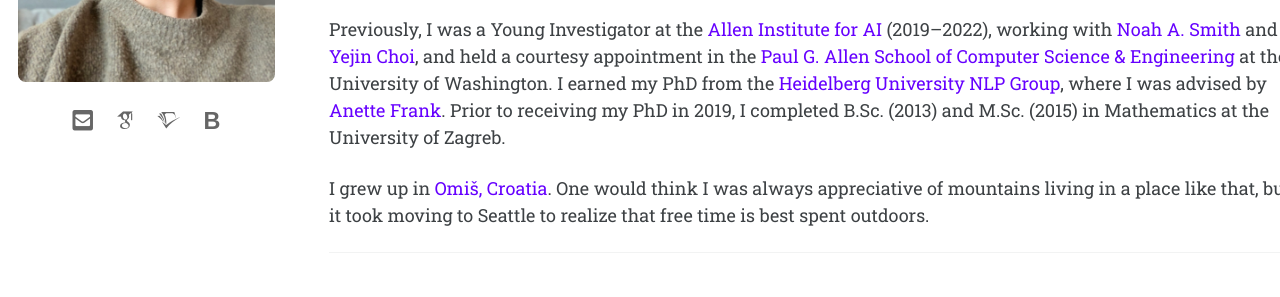
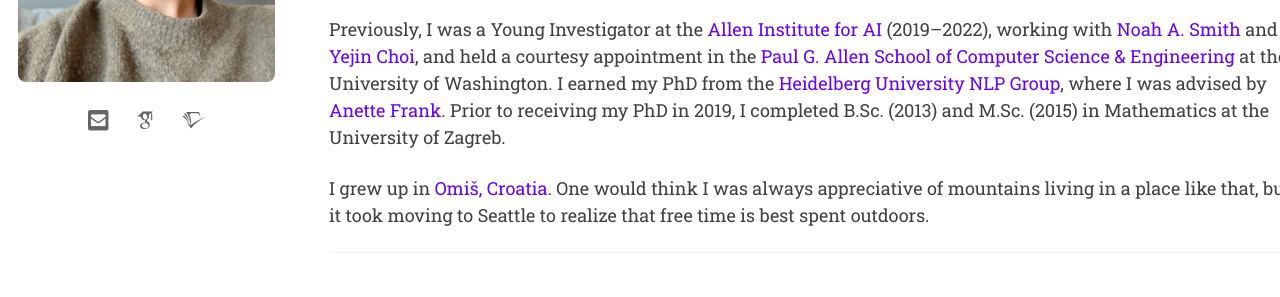
Before and after one commit to amarasovic/amarasovic.github.io, a Jekyll site: the page built from index.md, in a window 1280 px wide. Shown: the part 374-671 px from the top of the page. Built offline with Jekyll 4.4.1, drawn with Linux system fonts in a browser that asks for light colours; cached includes are drawn as plain includes; some web fonts are replaced; a script that is not in the unit is left out.

Commit message:
Remove Bluesky icon from contact icons
Remove Bluesky link and icon, keeping only email, Google Scholar, and Semantic Scholar. Increased spacing back to 0.5em for better centering with three icons.

🤖 Generated with [Claude Code](https://claude.ai/code)

Co-Authored-By: Claude <noreply@anthropic.com>

```diff
--- a/index.md
+++ b/index.md
@@ -5,10 +5,9 @@ author_profile: false
 sidebar:
   - title: " "
     text: '<div style="text-align: center; margin-bottom: 1em;">
-            <a href="mailto:ana.marasovic@utah.edu" style="color: #666; margin: 0 0.4em; font-size: 1.3em;"><i class="fas fa-envelope-square"></i></a>
-            <a href="https://scholar.google.com/citations?hl=en&user=3W6OnfAAAAAJ" style="color: #666; margin: 0 0.4em; font-size: 1.3em;"><i class="ai ai-google-scholar"></i></a>
-            <a href="https://www.semanticscholar.org/author/Ana-Marasovi%C4%87/3451494" style="color: #666; margin: 0 0.4em; font-size: 1.3em;"><i class="ai ai-semantic-scholar"></i></a>
-            <a href="https://bsky.app/profile/anamarasovic.bsky.social" style="color: #666; margin: 0 0.4em; font-size: 1.3em; font-weight: bold; font-family: Arial, sans-serif; text-decoration: none;">B</a>
+            <a href="mailto:ana.marasovic@utah.edu" style="color: #666; margin: 0 0.5em; font-size: 1.3em;"><i class="fas fa-envelope-square"></i></a>
+            <a href="https://scholar.google.com/citations?hl=en&user=3W6OnfAAAAAJ" style="color: #666; margin: 0 0.5em; font-size: 1.3em;"><i class="ai ai-google-scholar"></i></a>
+            <a href="https://www.semanticscholar.org/author/Ana-Marasovi%C4%87/3451494" style="color: #666; margin: 0 0.5em; font-size: 1.3em;"><i class="ai ai-semantic-scholar"></i></a>
           </div>'
     image: "/images/profile.jpg"
     image_alt: "Ana Marasović"
```
